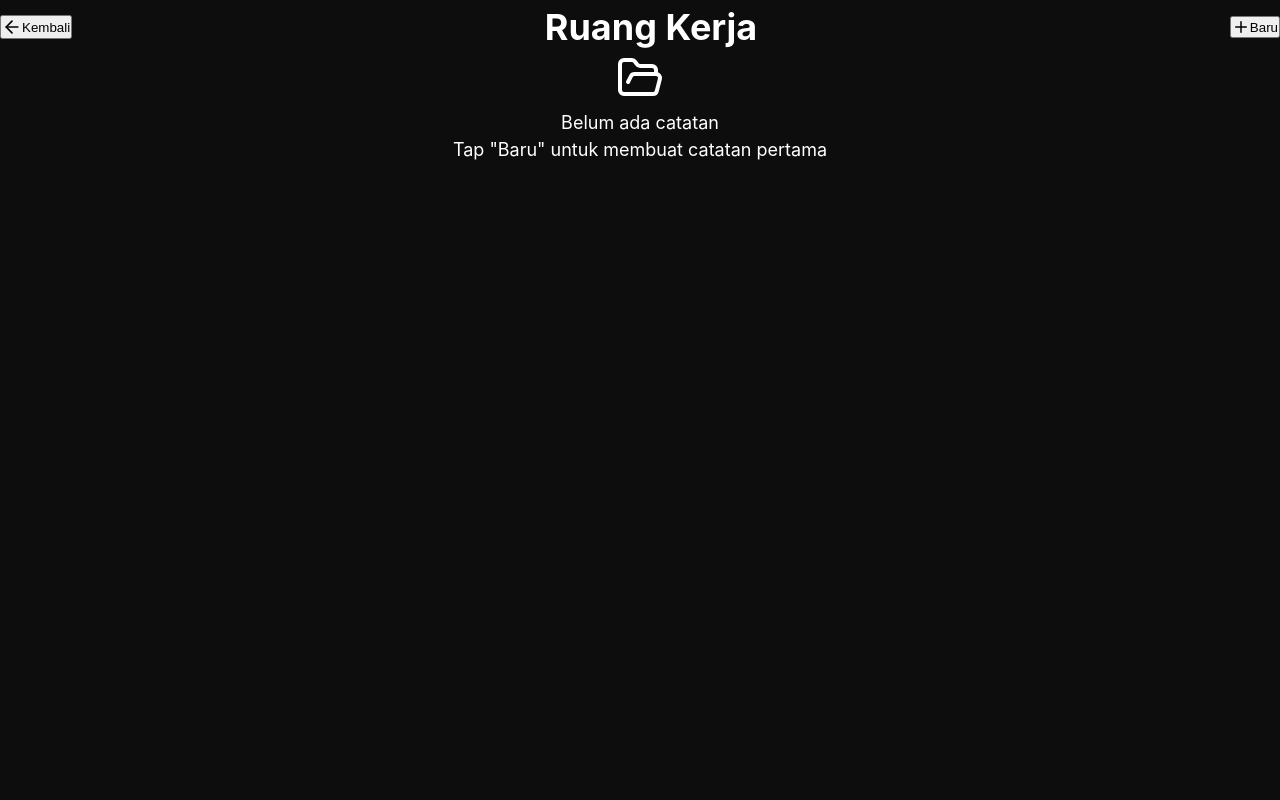
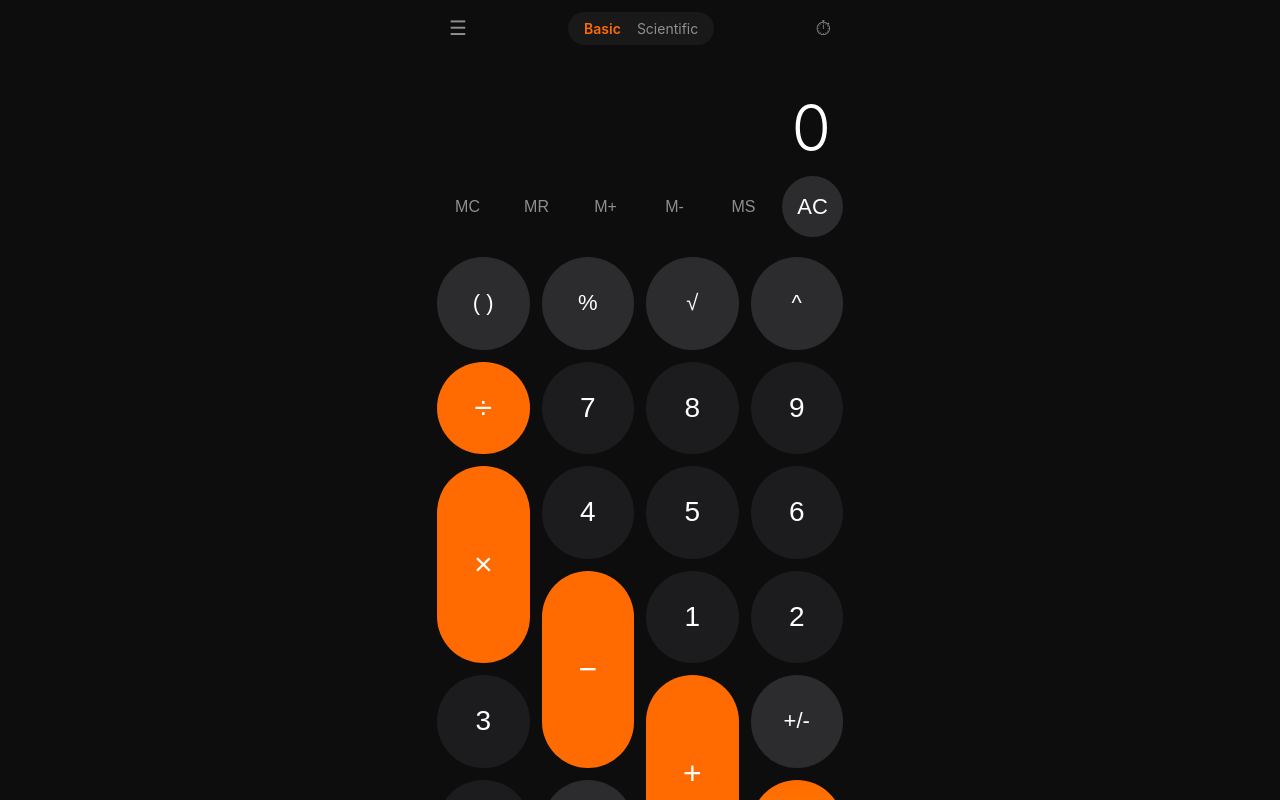
Before and after one commit to Skyfound212/calculator-pro, a React (Vite) app: page / in a window 1280 px wide. Built offline with nearby package versions, Linux system fonts and the light colour scheme.

Commit message:
Update App.jsx

```diff
--- a/src/App.jsx
+++ b/src/App.jsx
@@ -1,127 +1,46 @@
-import React, { useState } from 'react';
-import { useNavigate } from 'react-router-dom';
-import { ArrowLeft, Save, FolderOpen, FileText, Trash2, Plus } from 'lucide-react';
+import React, { useState, useEffect } from 'react'
+import { Routes, Route, useLocation } from 'react-router-dom'
+import SplashScreen from './pages/SplashScreen'
+import Calculator from './pages/Calculator'
+import CalculatorScientific from './pages/CalculatorScientific'
+import SkyRoom from './pages/SkyRoom'
+import Gudang from './pages/Gudang'
+import RuangKerja from './pages/RuangKerja'
 
-const RuangKerja = () => {
-  const navigate = useNavigate();
-  const [notes, setNotes] = useState(() => {
-    const saved = localStorage.getItem('calculatorpro_notes');
-    return saved ? JSON.parse(saved) : [];
-  });
-  const [currentNote, setCurrentNote] = useState({ id: null, title: '', content: '' });
-  const [showForm, setShowForm] = useState(false);
+function App() {
+  const [showSplash, setShowSplash] = useState(true)
+  const location = useLocation()
 
-  const saveToStorage = (newNotes) => {
-    localStorage.setItem('calculatorpro_notes', JSON.stringify(newNotes));
-  };
+  // Splash screen logic: show on first load only
+  useEffect(() => {
+    const hasSeenSplash = sessionStorage.getItem('calculatorpro_splash_seen')
+    if (hasSeenSplash) {
+      setShowSplash(false)
+    } else {
+      const timer = setTimeout(() => {
+        setShowSplash(false)
+        sessionStorage.setItem('calculatorpro_splash_seen', 'true')
+      }, 3000)
+      return () => clearTimeout(timer)
+    }
+  }, [])
 
-  const handleSave = () => {
-    if (!currentNote.title.trim()) return;
-
-    let newNotes;
-    if (currentNote.id) {
-      newNotes = notes.map(n => n.id === currentNote.id ? { ...currentNote, updatedAt: new Date().toISOString() } : n);
-    } else {
-      newNotes = [...notes, { ...currentNote, id: Date.now(), createdAt: new Date().toISOString(), updatedAt: new Date().toISOString() }];
-    }
-
-    setNotes(newNotes);
-    saveToStorage(newNotes);
-    setCurrentNote({ id: null, title: '', content: '' });
-    setShowForm(false);
-  };
-
-  const handleDelete = (id) => {
-    const newNotes = notes.filter(n => n.id !== id);
-    setNotes(newNotes);
-    saveToStorage(newNotes);
-  };
-
-  const handleEdit = (note) => {
-    setCurrentNote(note);
-    setShowForm(true);
-  };
-
-  const handleNew = () => {
-    setCurrentNote({ id: null, title: '', content: '' });
-    setShowForm(true);
-  };
+  // Show splash on initial load
+  if (showSplash && location.pathname === '/') {
+    return <SplashScreen />
+  }
 
   return (
-    <div className="min-h-screen bg-[#0D0D0D] text-white">
-      <div className="p-4">
-        <div className="flex items-center justify-between mb-6">
-          <button onClick={() => navigate('/')} className="flex items-center gap-2 text-[#00D4FF] hover:text-[#00D4FF]/80">
-            <ArrowLeft size={20} />
-            <span>Kembali</span>
-          </button>
-          <h1 className="text-xl font-bold text-[#00D4FF]">Ruang Kerja</h1>
-          <button onClick={handleNew} className="flex items-center gap-2 bg-[#00D4FF] text-[#0D0D0D] px-3 py-2 rounded-lg hover:bg-[#00D4FF]/80">
-            <Plus size={18} />
-            <span>Baru</span>
-          </button>
-        </div>
+    <div className="app-container">
+      <Routes>
+        <Route path="/" element={<Calculator />} />
+        <Route path="/scientific" element={<CalculatorScientific />} />
+        <Route path="/skyroom" element={<SkyRoom />} />
+        <Route path="/gudang" element={<Gudang />} />
+        <Route path="/ruang-kerja" element={<RuangKerja />} />
+      </Routes>
+    </div>
+  )
+}
 
-        {showForm && (
-          <div className="mb-6 bg-[#1A1A1A] rounded-xl p-4 border border-[#00D4FF]/20">
-            <input
-              type="text"
-              placeholder="Judul catatan..."
-              value={currentNote.title}
-              onChange={(e) => setCurrentNote({ ...currentNote, title: e.target.value })}
-              className="w-full bg-[#0D0D0D] border border-[#333] rounded-lg px-3 py-2 mb-3 text-white placeholder-gray-500 focus:border-[#00D4FF] outline-none"
-            />
-            <textarea
-              placeholder="Isi catatan..."
-              value={currentNote.content}
-              onChange={(e) => setCurrentNote({ ...currentNote, content: e.target.value })}
-              rows={6}
-              className="w-full bg-[#0D0D0D] border border-[#333] rounded-lg px-3 py-2 mb-3 text-white placeholder-gray-500 focus:border-[#00D4FF] outline-none resize-none"
-            />
-            <div className="flex gap-2">
-              <button onClick={handleSave} className="flex items-center gap-2 bg-[#00D4FF] text-[#0D0D0D] px-4 py-2 rounded-lg hover:bg-[#00D4FF]/80">
-                <Save size={18} />
-                Simpan
-              </button>
-              <button onClick={() => setShowForm(false)} className="px-4 py-2 text-gray-400 hover:text-white">
-                Batal
-              </button>
-            </div>
-          </div>
-        )}
-
-        <div className="space-y-3">
-          {notes.length === 0 ? (
-            <div className="text-center py-12 text-gray-500">
-              <FolderOpen size={48} className="mx-auto mb-4 opacity-50" />
-              <p>Belum ada catatan</p>
-              <p className="text-sm mt-1">Tap "Baru" untuk membuat catatan pertama</p>
-            </div>
-          ) : (
-            notes.map((note) => (
-              <div key={note.id} className="bg-[#1A1A1A] rounded-xl p-4 border border-[#333] hover:border-[#00D4FF]/30 transition-colors">
-                <div className="flex items-start justify-between mb-2">
-                  <h3 className="font-semibold text-[#00D4FF]">{note.title}</h3>
-                  <div className="flex gap-2">
-                    <button onClick={() => handleEdit(note)} className="text-gray-400 hover:text-[#00D4FF]">
-                      <FileText size={16} />
-                    </button>
-                    <button onClick={() => handleDelete(note.id)} className="text-gray-400 hover:text-red-400">
-                      <Trash2 size={16} />
-                    </button>
-                  </div>
-                </div>
-                <p className="text-gray-300 text-sm line-clamp-3">{note.content}</p>
-                <p className="text-gray-600 text-xs mt-2">
-                  {new Date(note.updatedAt).toLocaleDateString('id-ID')}
-                </p>
-              </div>
-            ))
-          )}
-        </div>
-      </div>
-    </div>
-  );
-};
-
-export default RuangKerja;
+export default App
```
